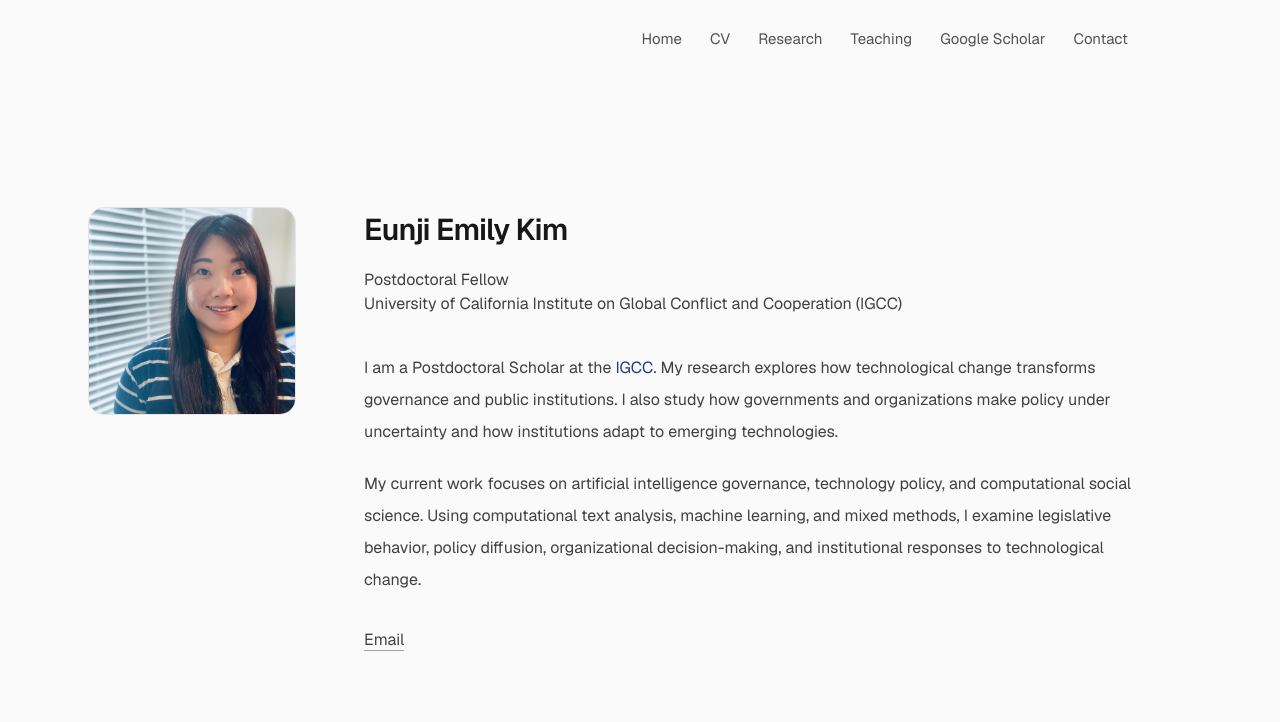
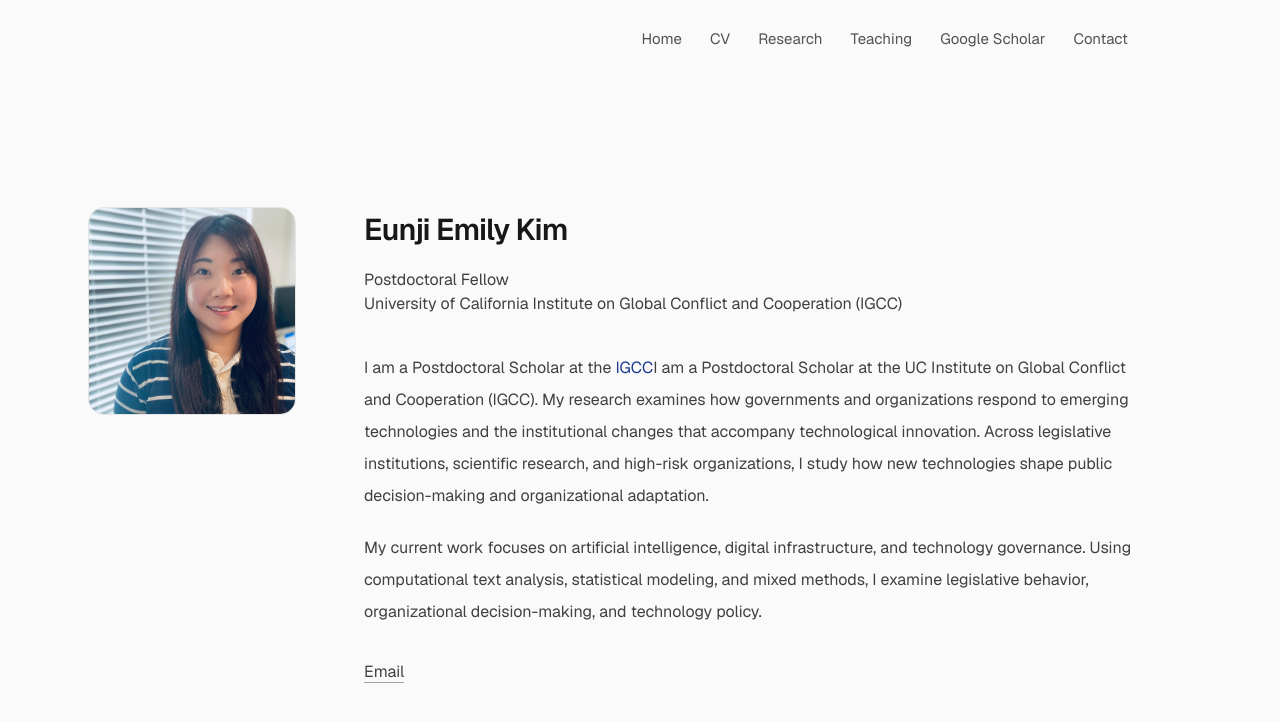
Before and after one commit to EunjiEmilyKim/personal-website, a Next.js app: page / in a window 1280 px wide. Shown: the top 722 px of the page. Built offline with nearby package versions, Linux system fonts and the light colour scheme.

Commit message:
feat: update researcher's description and current work focus
Co-authored-by: EunjiEmilyKim <190784631+EunjiEmilyKim@users.noreply.github.com>

```diff
--- a/src/app/page.tsx
+++ b/src/app/page.tsx
@@ -41,11 +41,11 @@ export default function Home() {
               >
               IGCC
             </a>
-             . My research explores how technological change transforms governance and public institutions. I also study how governments and organizations make policy under uncertainty and how institutions adapt to emerging technologies.
+             I am a Postdoctoral Scholar at the UC Institute on Global Conflict and Cooperation (IGCC). My research examines how governments and organizations respond to emerging technologies and the institutional changes that accompany technological innovation. Across legislative institutions, scientific research, and high-risk organizations, I study how new technologies shape public decision-making and organizational adaptation.
             </p>
 
             <p>
-              My current work focuses on artificial intelligence governance, technology policy, and computational social science. Using computational text analysis, machine learning, and mixed methods, I examine legislative behavior, policy diffusion, organizational decision-making, and institutional responses to technological change.
+              My current work focuses on artificial intelligence, digital infrastructure, and technology governance. Using computational text analysis, statistical modeling, and mixed methods, I examine legislative behavior, organizational decision-making, and technology policy.
             </p>
           </div>
 
```
